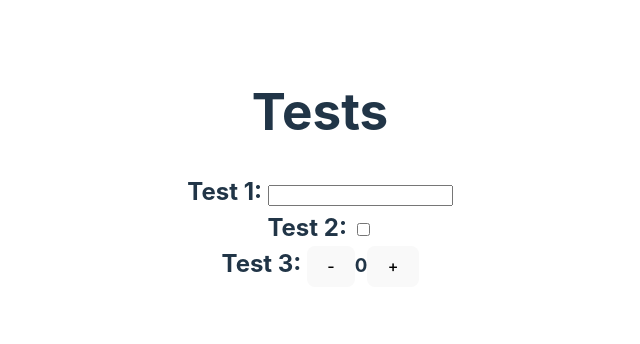
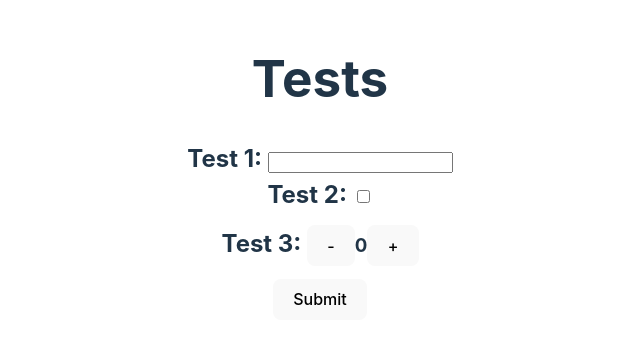
Before and after one commit to GreenBlitz/Scouting2024, a React (Vite) app in the folder vite-project/: page / in a window 1280 px wide. Shown: the part 232-576 px from the top of the page, without its empty margins (320-960 px from the left). Built offline with nearby package versions, Linux system fonts and the light colour scheme.

Commit message:
Yoni - form stuff

```diff
--- a/vite-project/src/App.css
+++ b/vite-project/src/App.css
@@ -8,4 +8,31 @@
   h3, h2 , button{
     display: inline;
   }
+<<<<<<< Updated upstream
+=======
+  to {
+    transform: rotate(360deg);
+  }
 }
+
+@media (prefers-reduced-motion: no-preference) {
+  a:nth-of-type(2) .logo {
+    animation: logo-spin infinite 20s linear;
+  }
+}
+
+.card {
+  padding: 2em;
+}
+
+.read-the-docs {
+  color: #888;
+}
+
+
+.scouter-query {
+  h3, input, button {
+    display: inline-block;
+  }
+>>>>>>> Stashed changes
+}
--- a/vite-project/src/App.tsx
+++ b/vite-project/src/App.tsx
@@ -1,12 +1,7 @@
-import { useState } from 'react'
-import reactLogo from './assets/react.svg'
-import viteLogo from '/vite.svg'
 import './App.css'
 import ScouterApp from './scouter/ScouterApp'
 
 function App() {
-  const [count, setCount] = useState(0)
-
   return (
     <>
       <ScouterApp />
--- a/vite-project/src/scouter/ScouterApp.tsx
+++ b/vite-project/src/scouter/ScouterApp.tsx
@@ -1,23 +1,38 @@
+import { useState } from "react";
 import ScouterQuery from "./ScouterQuery";
 import ScouterTab from "./ScouterTab";
 
-interface Props {
-    children?: string
-}
+function ScouterApp() {
 
-function ScouterApp({children} : Props) {
+    const [isSubmitted, submit] = useState(false);
+    const [formData, setFormData] = useState({});
+
+    const handleSubmit: React.FormEventHandler<HTMLFormElement> = (event) => {
+        const formData = new FormData(event.currentTarget);
+        event.preventDefault();
+        let formValues: Partial<Record<string, string>> = {};
+        for (let [key, value] of formData.entries()) {
+            formValues[key] = value.toString();
+        }
+        setFormData(formValues);
+        submit(true);
+      };
+
+    if (isSubmitted)
+        return <p>{JSON.stringify(formData)}</p>
+
 
     return (
     <>
-    <form>
+    <form onSubmit={handleSubmit}>
         <ScouterTab name="Tests">
             <ScouterQuery queryType="text">Test 1: </ScouterQuery>
             <ScouterQuery queryType="checkbox">Test 2: </ScouterQuery>
             <ScouterQuery queryType="counter">Test 3: </ScouterQuery>
         </ScouterTab>
+        <button type="submit">Submit</button>
     </form>
     </>
     );
 }
-
 export default ScouterApp;
--- a/vite-project/src/scouter/ScouterQuery.tsx
+++ b/vite-project/src/scouter/ScouterQuery.tsx
@@ -18,7 +18,7 @@ function ScouterQuery({children, queryType} : Props) {
     );
 }
 
-function CounterQuery() {
+function CounterQuery({name} : {name?:string}) {
     const [count, setCount] = useState(0)
     return (
         <>
@@ -31,7 +31,7 @@ function CounterQuery() {
 
 function getInput(queryType : QueryType, name? : string) {
     if (queryType == "counter") {
-        return <CounterQuery />
+        return <CounterQuery name={name}/>
     }
     return <input type={queryType} id={name} name={name} />
 }
--- a/vite-project/src/scouter/ScouterTab.tsx
+++ b/vite-project/src/scouter/ScouterTab.tsx
@@ -2,7 +2,7 @@ import { ReactNode } from "react";
 
 interface Props {
     name: string;
-    children?: ReactNode[];
+    children?: ReactNode[] | ReactNode;
 }
 
 function ScouterTab({name, children} : Props) {
```
